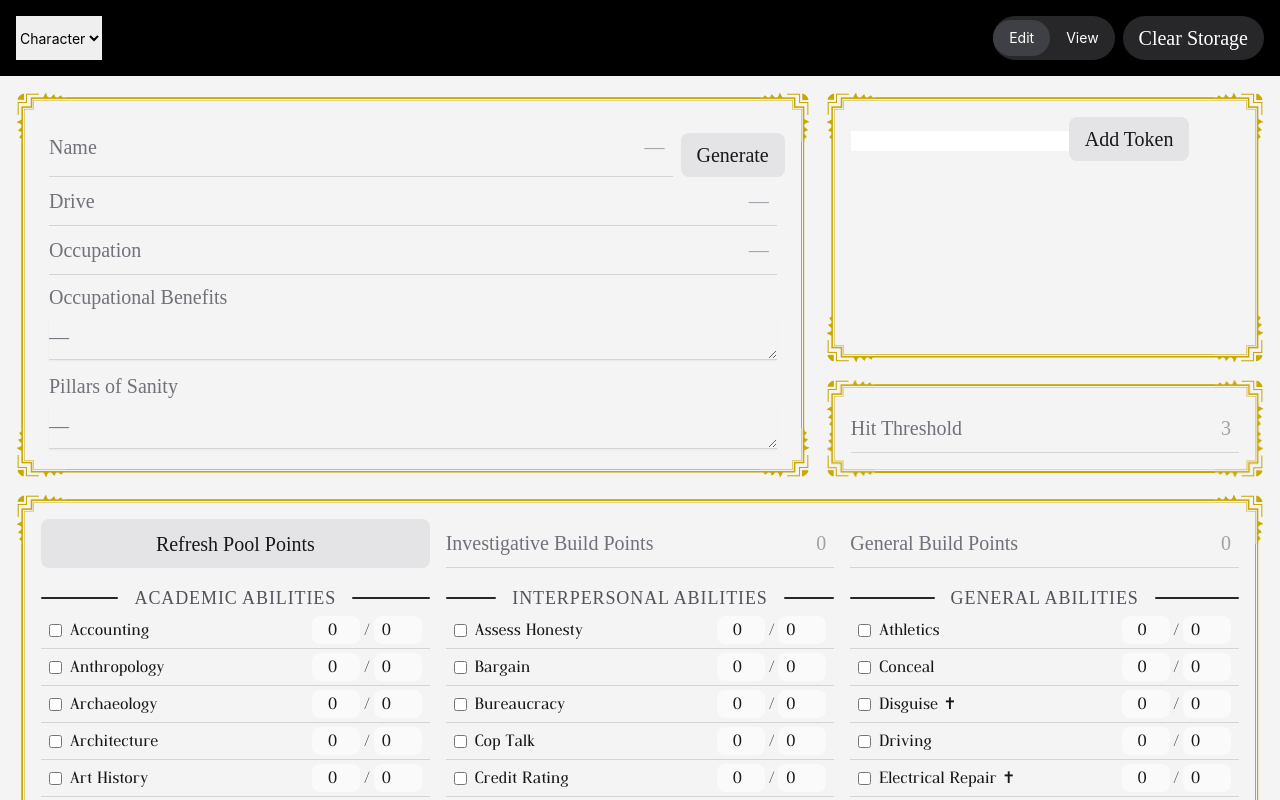
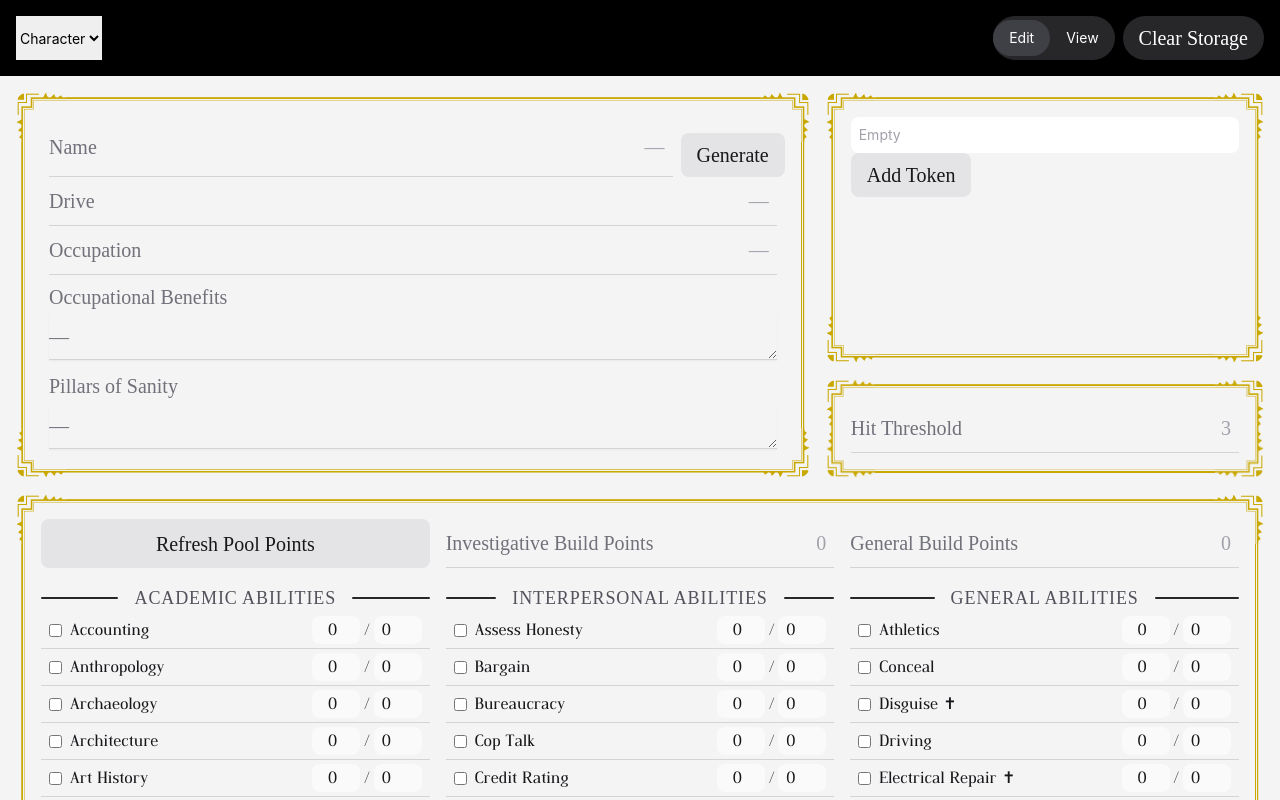
Before and after one commit to Heilemann/trail-of-cthulhu, a React (Create React App) app: page / in a window 1280 px wide. Shown: the top 800 px of the page. Built offline with nearby package versions, Linux system fonts and the light colour scheme; a web font is replaced by a local one.

Commit message:
Updating

```diff
--- a/src/components/Asset.tsx
+++ b/src/components/Asset.tsx
@@ -4,6 +4,7 @@ import { twMerge } from 'tailwind-merge'
 import { TAsset } from '../interfaces'
 import Button from './Button'
 import context from './context'
+import Input from './Input'
 
 interface AssetProps {
 	name: string
@@ -48,7 +49,11 @@ const Asset: FC<AssetProps> = props => {
 	if (!asset) {
 		return (
 			<div>
-				<input defaultValue={values[name]} {...register(name)} />
+				<Input
+					placeholder='Empty'
+					defaultValue={values[name]}
+					{...register(name)}
+				/>
 
 				<Button
 					// className={twMerge('w-full', editMode === 'view' ? 'hidden' : 'block')}
@@ -64,7 +69,11 @@ const Asset: FC<AssetProps> = props => {
 	// TODO: alt text
 	return (
 		<div className={twMerge('max-w-xs space-y-2', className)} style={style}>
-			<input defaultValue={values[name]} {...register(name)} />
+			<Input
+				placeholder='Empty'
+				defaultValue={values[name]}
+				{...register(name)}
+			/>
 			{asset.filetype.includes('image') && (
 				<img
 					alt='wonderful'
```
Also changed, not shown: 8 other files (tests, documents, lock files or other folders).
